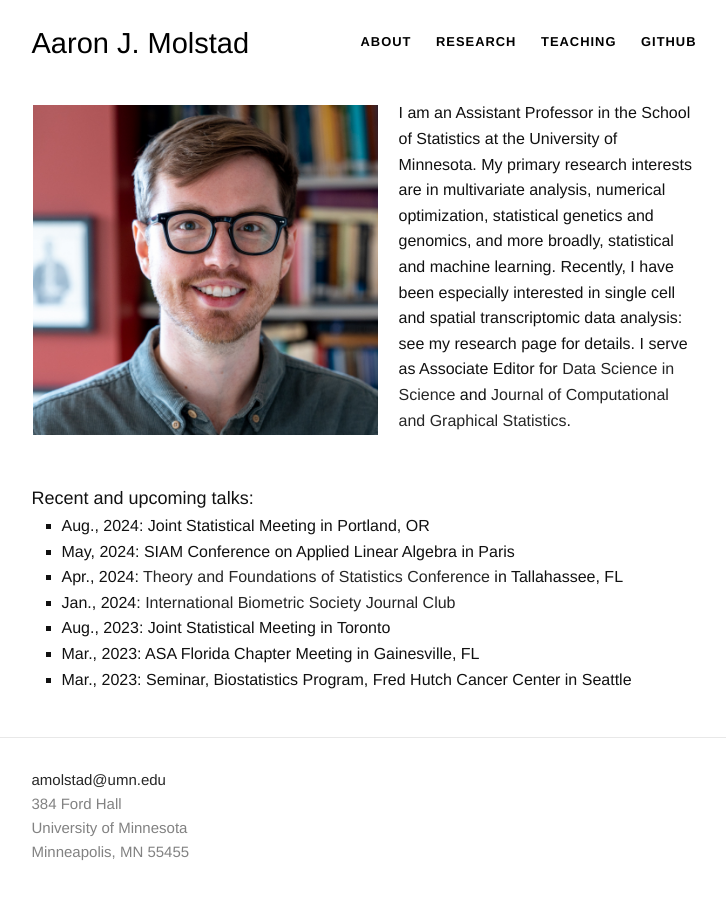
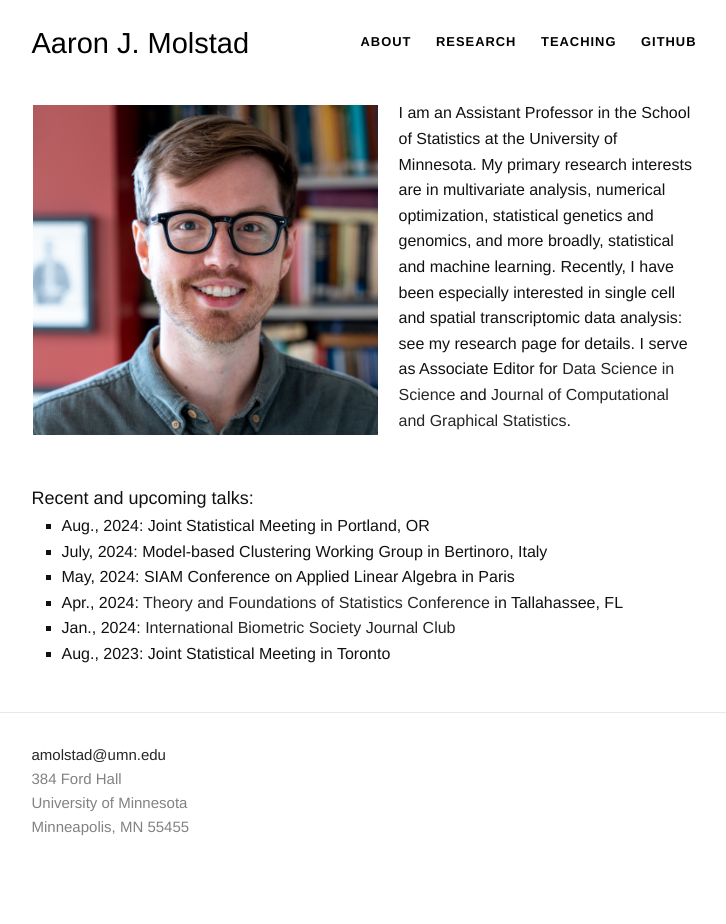
Before and after one commit to ajmolstad/ajmolstad.github.io, a Jekyll site: the page built from index.html, in a window 1280 px wide. Shown: the whole page, without its empty margins (276-1002 px from the left). Built offline with Jekyll 4.4.1, drawn with Linux system fonts in a browser that asks for light colours; after the commit the page ends 900 px from its top, so only the background shows below that.

Commit message:
Update index.html

```diff
--- a/index.html
+++ b/index.html
@@ -44,12 +44,11 @@ University of Florida <br>
 <font size="4">Recent and upcoming talks:</font>
 <ul style="list-style-type:square;">
   <li> Aug., 2024: Joint Statistical Meeting in Portland, OR </li>
+   <li> July, 2024: Model-based Clustering Working Group in Bertinoro, Italy</li>
   <li> May, 2024: SIAM Conference on Applied Linear Algebra in Paris</li>
   <li> Apr., 2024: <a href="https://sites.google.com/view/theory-and-foundations-of-stat"> Theory and Foundations of Statistics Conference</a> in Tallahassee, FL </li>
   <li> Jan., 2024: <a href="https://www.biometricsociety.org/education/journal-club"> International Biometric Society Journal Club</a> </li>
   <li> Aug., 2023: Joint Statistical Meeting in Toronto </li>
-  <li> Mar., 2023: ASA Florida Chapter Meeting in Gainesville, FL </li>
-  <li> Mar., 2023: Seminar, Biostatistics Program, Fred Hutch Cancer Center in Seattle </li>
 </ul>
 
 </div>
```
